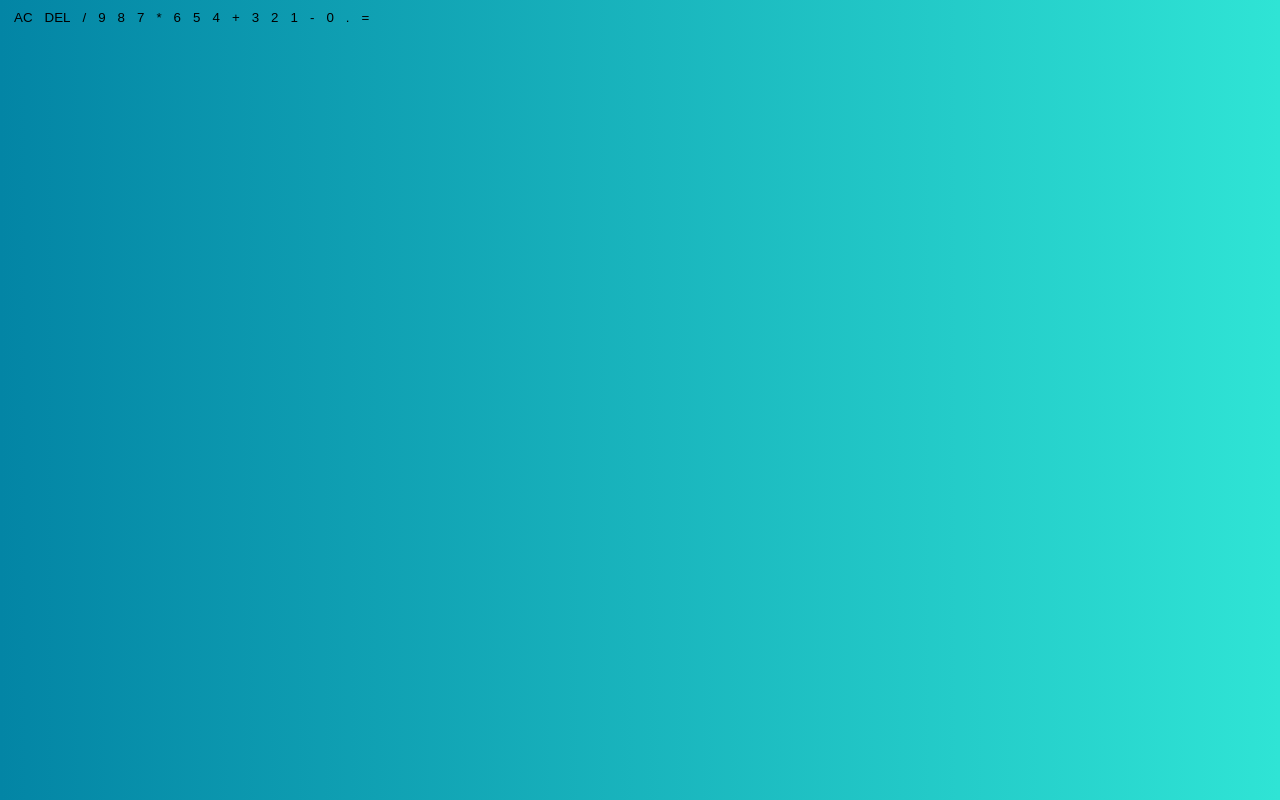
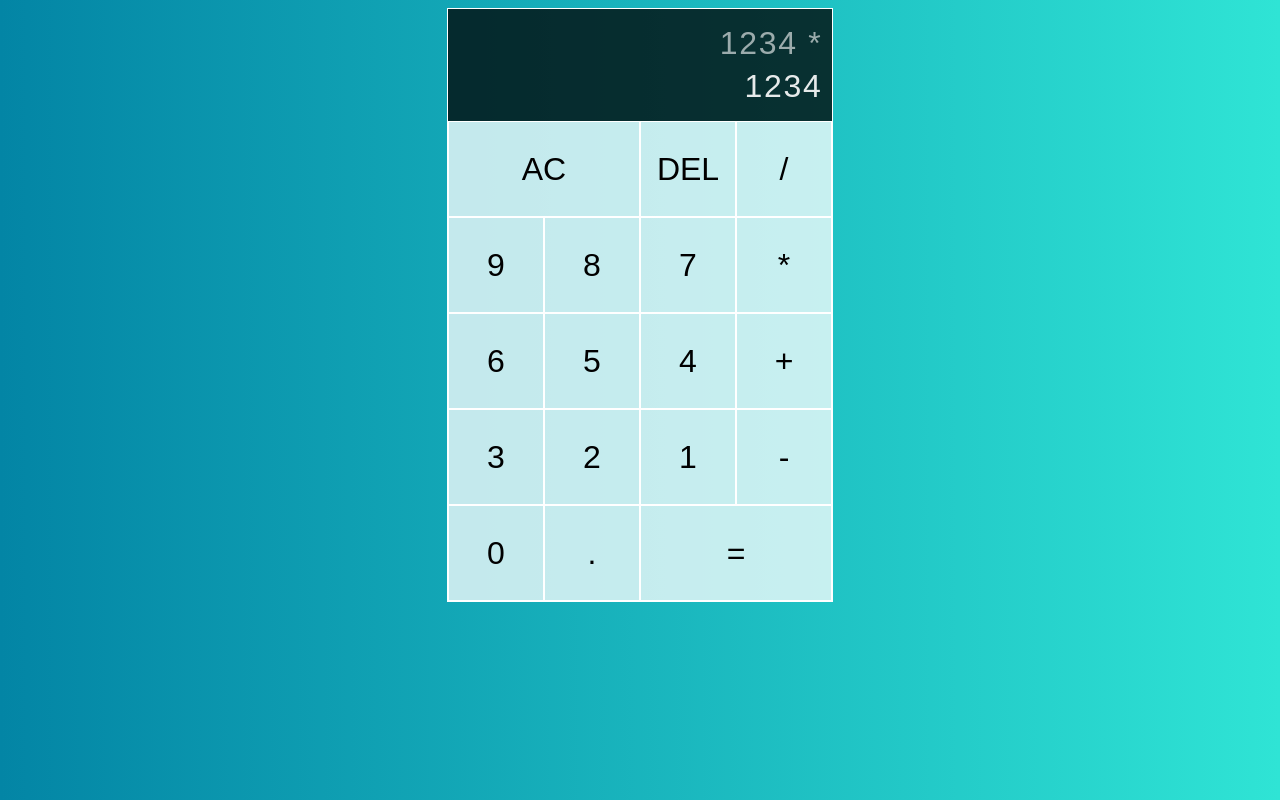
Before and after one commit to savus/Calculator-App-React, a React (Vite) app: page / in a window 1280 px wide. Built offline with nearby package versions, Linux system fonts and the light colour scheme.

Commit message:
Add calculator.css file and base styles for calculator component

```diff
--- a/src/components/Calculator.tsx
+++ b/src/components/Calculator.tsx
@@ -1,9 +1,13 @@
 import { DigitButton } from "./DigitButton";
-
+import "../css/calculator.css";
 export const Calculator = () => {
   return (
     <div className="calculator">
-      <DigitButton digit={"AC"} />
+      <div className="output">
+        <div className="previous-operand">1234 *</div>
+        <div className="current-operand">1234</div>
+      </div>
+      <button className="span-two">AC</button>
       <DigitButton digit={"DEL"} />
       <DigitButton digit={"/"} />
       <DigitButton digit={"9"} />
@@ -20,7 +24,7 @@ export const Calculator = () => {
       <DigitButton digit={"-"} />
       <DigitButton digit={"0"} />
       <DigitButton digit={"."} />
-      <DigitButton digit={"="} />
+      <button className="span-two">=</button>
     </div>
   );
 };
--- a/src/css/base.css
+++ b/src/css/base.css
@@ -1,5 +1,6 @@
 :root {
-  --size-button: 0.365rem;
+  --size-button: 6rem;
+  --size-text-standard: 2rem;
 }
 
 *,
@@ -12,6 +13,9 @@ body {
   font-size: 16px;
   font-family: Arial, Helvetica, sans-serif;
   background: linear-gradient(to right, #0385a5, #2fe4d5);
+  display: flex;
+  justify-content: center;
+  align-items: center;
 }
 
 button {
@@ -19,3 +23,7 @@ button {
   outline: none;
   background-color: transparent;
 }
+
+.span-two {
+  grid-column: span 2;
+}
--- /dev/null
+++ b/src/css/calculator.css
@@ -0,0 +1,52 @@
+.calculator {
+  --output-size: 7rem;
+  display: grid;
+  grid-template-columns: repeat(4, var(--size-button));
+  grid-template-rows: minmax(var(--output-size), auto) repeat(
+      5,
+      var(--size-button)
+    );
+}
+
+.calculator .output {
+  background-color: rgba(0, 0, 0, 0.75);
+  grid-column: 1 / -1;
+  display: flex;
+  flex-direction: column;
+  align-items: flex-end;
+  justify-content: space-evenly;
+  padding: 0.6rem;
+  letter-spacing: 1.7px;
+}
+
+.calculator .output .previous-operand {
+  color: rgba(255, 255, 255, 0.6);
+}
+
+.calculator .output .current-operand {
+  color: rgba(255, 255, 255, 0.9);
+}
+
+.calculator button {
+  background-color: rgba(255, 255, 255, 0.75);
+}
+
+.calculator,
+.calculator button {
+  font-size: var(--size-text-standard);
+  border: 1px solid white;
+}
+
+.calculator button:hover {
+  background-color: rgba(255, 255, 255, 0.9);
+}
+
+.calculator button:hover,
+.calculator button:active {
+  cursor: pointer;
+}
+
+.calculator button:active {
+  background-color: rgba(0, 0, 0, 0.3);
+  color: white;
+}
```
